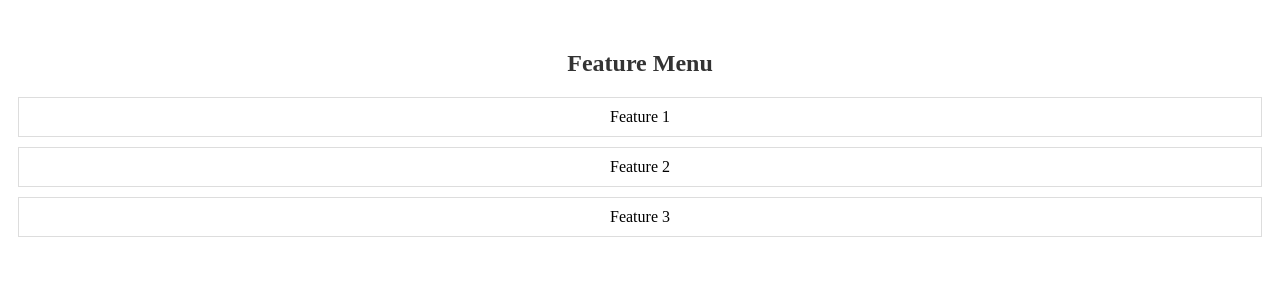
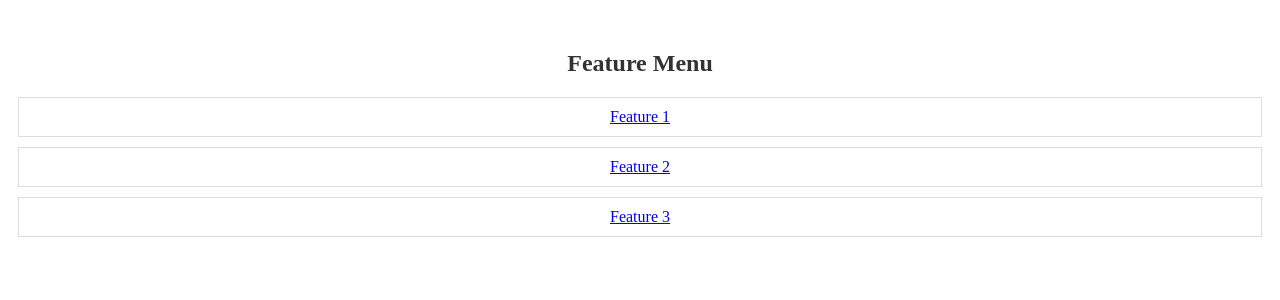
Before and after one commit to RickyFirmansyah27/simple-micro-frontend, a React app in the folder micro_app/: page / in a window 1280 px wide. Shown: the top 300 px of the page. Built offline with nearby package versions, Linux system fonts and the light colour scheme.

Commit message:
fix route micro app

```diff
--- a/micro_app/src/App.js
+++ b/micro_app/src/App.js
@@ -1,5 +1,5 @@
 import React from 'react';
-import { BrowserRouter, Route, Routes } from 'react-router-dom';
+import { BrowserRouter as Router, Routes, Route } from 'react-router-dom';
 import Menu from './Menu';
 import Feature1 from './Feature1';
 import Feature2 from './Feature2';
@@ -7,19 +7,14 @@ import Feature3 from './Feature3';
 
 function App() {
   return (
-    <BrowserRouter>
-      <div>
-        <div className="main">
-          <Routes>
-            <Route path="/" element={<Menu />} />
-
-            <Route path="/menu1" element={<Feature1 />} />
-            <Route path="/menu2" element={<Feature2 />} />
-            <Route path="/menu3" element={<Feature3 />} />
-          </Routes>
-        </div>
-      </div>
-    </BrowserRouter>
+    <Router>
+      <Routes>
+        <Route path="/feature1" element={<Feature1 />} />
+        <Route path="/feature2" element={<Feature2 />} />
+        <Route path="/feature3" element={<Feature3 />} />
+        <Route path="/" element={<Menu />} />
+      </Routes>
+    </Router>
   );
 }
 
--- a/micro_app/src/Menu.js
+++ b/micro_app/src/Menu.js
@@ -1,14 +1,20 @@
 import React from 'react';
-import './App.css';
+import { Link } from 'react-router-dom';
 
 export default function Menu() {
   return (
     <div>
       <h2>Feature Menu</h2>
       <ul>
-        <li>Feature 1</li>
-        <li>Feature 2</li>
-        <li>Feature 3</li>
+        <li>
+          <Link to="/feature1">Feature 1</Link>
+        </li>
+        <li>
+          <Link to="/feature2">Feature 2</Link>
+        </li>
+        <li>
+          <Link to="/feature3">Feature 3</Link>
+        </li>
       </ul>
     </div>
   );
```
Also changed, not shown: 9 other files (tests, documents, lock files or other folders).
